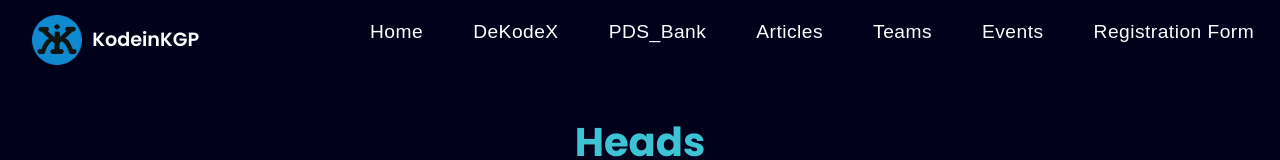
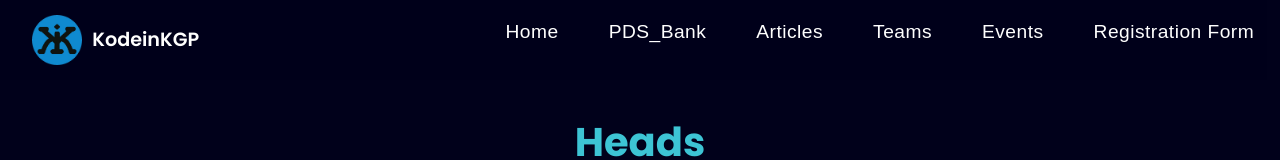
Before and after one commit to KodeinKGP-Technology-Web-3-0-Society/KiK-NextJS, a Next.js app: page /teams in a window 1280 px wide. Shown: the top 160 px of the page. Built offline with nearby package versions, Linux system fonts and the light colour scheme.

Commit message:
removed dekodex files

```diff
--- a/src/Components/Header/navbar.jsx
+++ b/src/Components/Header/navbar.jsx
@@ -65,24 +65,6 @@ function Navbar() {
                   href="/"
                 >
                   Home
-                </Link>
-                <span className="absolute bottom-3 left-0 h-[2px] w-full origin-left scale-x-0 bg-[#11e3fb] transition-transform duration-300 group-hover:scale-x-100"></span>
-              </span>
-            </li>
-
-
-            <li
-              className="cursor-pointer list-none"
-              onClick={() => {
-                if (isOpen) toggleMenu();
-              }}
-            >
-              <span className="group relative mx-[25px] flex flex-col items-center text-[1.2rem]">
-                <Link
-                  className="bg-gradient-to-br pb-[15px] tracking-wide text-white no-underline transition-colors duration-300"
-                  href="/DeKodeX"
-                >
-                  DeKodeX
                 </Link>
                 <span className="absolute bottom-3 left-0 h-[2px] w-full origin-left scale-x-0 bg-[#11e3fb] transition-transform duration-300 group-hover:scale-x-100"></span>
               </span>
--- a/src/app/DeKodeX/QuestionPage.jsx
+++ /dev/null
@@ -1,12 +0,0 @@
-
-import React from 'react'
-
-const QuestionPage = () => {
-  return (
-    <div>
-      <h1>Question Page</h1>
-    </div>
-  )
-}
-
-export default QuestionPage
--- a/src/app/DeKodeX/page.jsx
+++ /dev/null
@@ -1,12 +0,0 @@
-import React from 'react'
-import QuestionPage from './QuestionPage'
-
-const LeaderBoardPage = () => {
-  return (
-    <div>
-      <QuestionPage />
-    </div>
-  )
-}
-
-export default LeaderBoardPage
--- a/src/data/DeKodeX/Event-questions.json
+++ /dev/null
@@ -1,24 +0,0 @@
-[
-    {
-        "id": 1,
-        "title": "Unique Paths in a Grid",
-        "desc": "You are given an m x n grid. Your task is to count the number of unique paths from the top-left corner (1,1) to the bottom-right corner (m,n). You can only move either down or right at any point in time.\n\nPrint the number of unique paths modulo 10^9+7.",
-        "sampleInput": "3 3",
-        "sampleOutput": "6",
-        "testCase": [
-        {
-            "input": "2 2",
-            "output": "2"
-        },
-        {
-            "input": "4 4",
-            "output": "20"
-        },
-        {
-            "input": "5 7",
-            "output": "792"
-        }
-        ],
-        "answer": "Use combinatorics: The number of unique paths from (1,1) to (m,n) is C(m+n-2, m-1)."
-    }
-]
```
